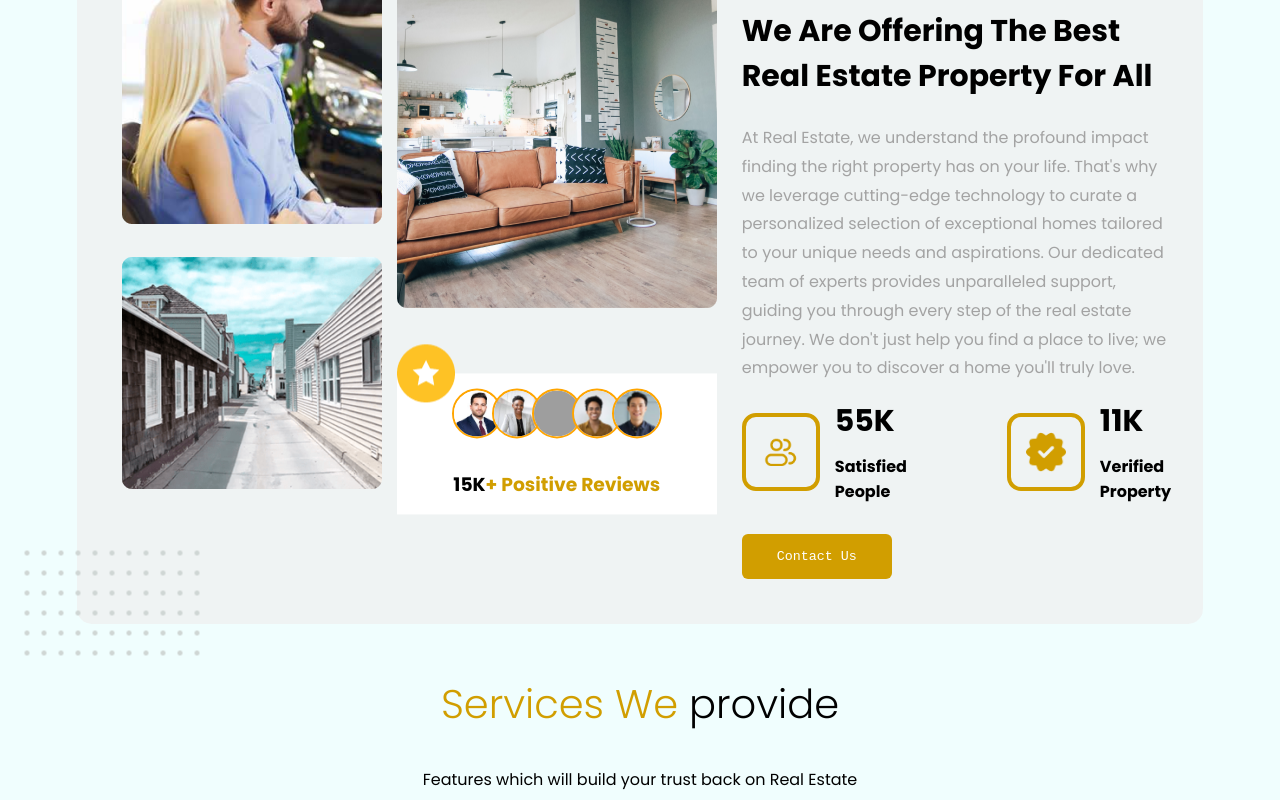
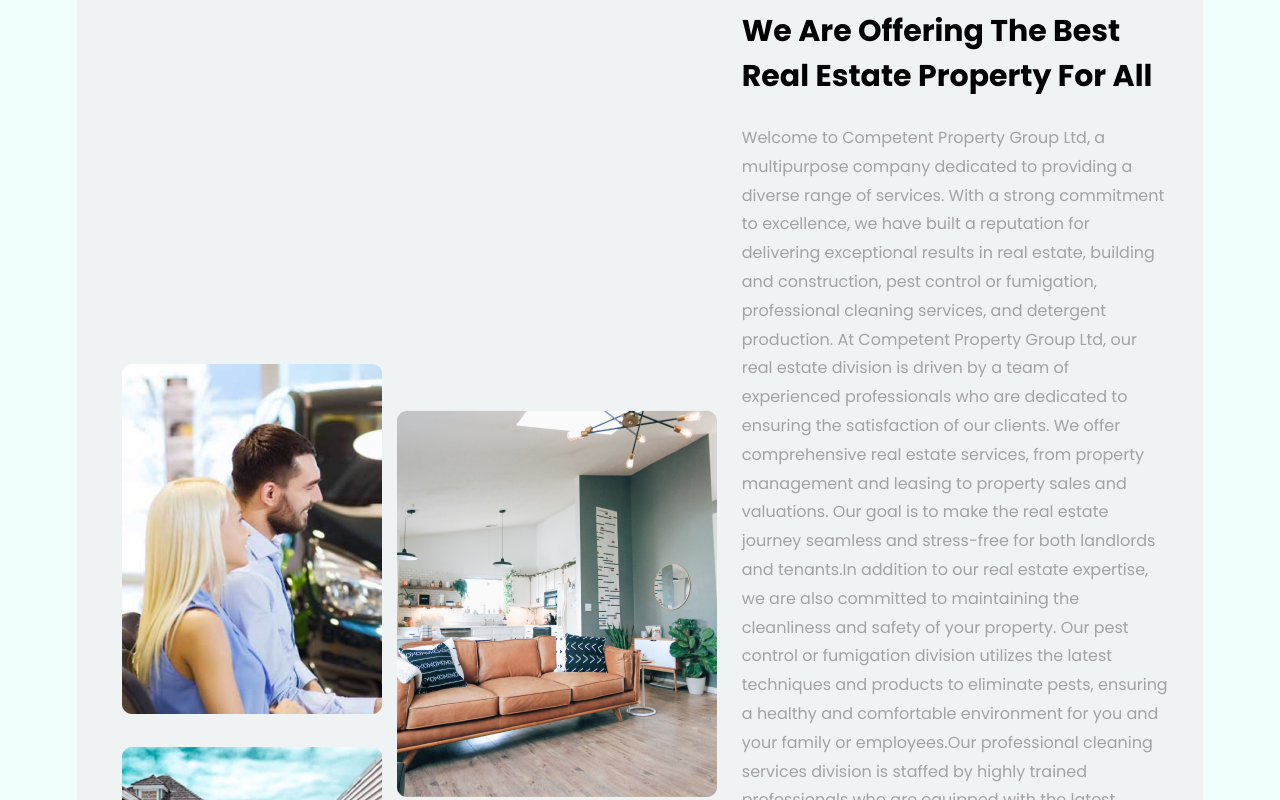
Before and after one commit to Real-World-Estate/real-estate-frontend, a React (Create React App) app: page / in a window 1280 px wide. Shown: the part 1780-2580 px from the top of the page. Built offline with nearby package versions, Linux system fonts and the light colour scheme; grey boxes are pictures that could not be loaded.

Commit message:
Added real world info about the company on the about section and footer

```diff
--- a/src/components/About.jsx
+++ b/src/components/About.jsx
@@ -1,22 +1,22 @@
-import React from 'react';
-import { about, icon, profile, vector } from '../assets';
-import Button from './Button';
+import React from "react";
+import { about, icon, profile, vector } from "../assets";
+import Button from "./Button";
 
 function About() {
   return (
-		<div className="about mg-top-lg" id='about'>
+    <div className="about mg-top-lg" id="about">
       <div className="about-content">
         <div className="about-images">
-					<img className="pic1" src={about.rect49} alt={'About pics'} />
-					<img className="pic2" src={about.rect51} alt={'About pics'} />
-					<img className="pic3" src={about.rect50} alt={'About pics'} />
+          <img className="pic1" src={about.rect49} alt={"About pics"} />
+          <img className="pic2" src={about.rect51} alt={"About pics"} />
+          <img className="pic3" src={about.rect50} alt={"About pics"} />
           <div className="about-review">
             <div className="about-review-people">
-							<img src={profile.profile1} alt={'Some profile pics'} />
-							<img src={profile.profile2} alt={'Some profile pics'} />
-							<img src={profile.profile3} alt={'Some profile pics'} />
-							<img src={profile.profile4} alt={'Some profile pics'} />
-							<img src={profile.profile5} alt={'Some profile pics'} />
+              <img src={profile.profile1} alt={"Some profile pics"} />
+              <img src={profile.profile2} alt={"Some profile pics"} />
+              <img src={profile.profile3} alt={"Some profile pics"} />
+              <img src={profile.profile4} alt={"Some profile pics"} />
+              <img src={profile.profile5} alt={"Some profile pics"} />
             </div>
             <h3>
               <span className="num">15K</span>
@@ -30,13 +30,39 @@ function About() {
           <h4>• WHO WE ARE</h4>
           <h2>We Are Offering The Best Real Estate Property For All</h2>
           <p>
-						At Real Estate, we understand the profound impact finding the right
-						property has on your life. That's why we leverage cutting-edge
-						technology to curate a personalized selection of exceptional homes
-						tailored to your unique needs and aspirations. Our dedicated team of
-						experts provides unparalleled support, guiding you through every
-						step of the real estate journey. We don't just help you find a place
-						to live; we empower you to discover a home you'll truly love.
+            Welcome to Competent Property Group Ltd, a multipurpose company
+            dedicated to providing a diverse range of services. With a strong
+            commitment to excellence, we have built a reputation for delivering
+            exceptional results in real estate, building and construction, pest
+            control or fumigation, professional cleaning services, and detergent
+            production. At Competent Property Group Ltd, our real estate
+            division is driven by a team of experienced professionals who are
+            dedicated to ensuring the satisfaction of our clients. We offer
+            comprehensive real estate services, from property management and
+            leasing to property sales and valuations. Our goal is to make the
+            real estate journey seamless and stress-free for both landlords and
+            tenants.In addition to our real estate expertise, we are also
+            committed to maintaining the cleanliness and safety of your
+            property. Our pest control or fumigation division utilizes the
+            latest techniques and products to eliminate pests, ensuring a
+            healthy and comfortable environment for you and your family or
+            employees.Our professional cleaning services division is staffed by
+            highly trained professionals who are equipped with the latest
+            cleaning tools and techniques. We understand the importance of a
+            clean and hygienic
+             space, whether it's a home, office, or commercial property. Our team
+            is dedicated to providing thorough and efficient cleaning services
+            that meet the unique needs of each client.Lastly, our detergent
+            production division is dedicated to creating high-quality and
+            effective cleaning products. We use innovative formulations and
+            rigorous testing to ensure that our detergents meet the highest
+            standards of quality and performance. Our range of products includes
+            laundry detergents, floor cleaners, and disinfectants, among
+            others.At Competent Property Group Ltd, we are committed to
+            providing exceptional services that exceed your expectations. Our
+            team of dedicated professionals is here to help you with all your
+            needs, ensuring that you have a positive and hassle-free experience.
+            Contact us today to learn more about how we can assist you.
           </p>
           <div className="about-us-icons">
             <div className="content">
@@ -68,25 +94,25 @@ function About() {
           </div>
           <Button
             STYLE="mb-top-lg"
-						color={'primary'}
-						text={'Contact Us'}
-						link={'/#contact-us'}
+            color={"primary"}
+            text={"Contact Us"}
+            link={"/#contact-us"}
           />
         </div>
       </div>
       <img
         src={vector.vectorDots}
-				alt={'Beautiful pictures'}
+        alt={"Beautiful pictures"}
         className="vector-top"
       />
       <img
         src={vector.vectorDots}
-				alt={'Beautiful pictures'}
+        alt={"Beautiful pictures"}
         className="vector-btm"
       />
       <img
         src={icon.iconBatch}
-				alt={'Beautiful pictures'}
+        alt={"Beautiful pictures"}
         className="icon-batch"
       />
     </div>
--- a/src/components/Footer.jsx
+++ b/src/components/Footer.jsx
@@ -1,5 +1,5 @@
-import React from 'react';
-import { foot } from '../assets';
+import React from "react";
+import { foot } from "../assets";
 
 function Footer() {
   return (
@@ -7,12 +7,15 @@ function Footer() {
       <div className="footer-container">
         <div className="footer-about item">
           <h3>
-						About Real <span>Estate</span> Competent <span>Property</span>{' '}
+            About Real <span>Estate</span> Competent <span>Property</span>{" "}
           </h3>
           <span className="text">
-						Lorem ipsum dolor sit amet consectetur, adipisicing elit. Illo
-						corrupti culpa quas quisquam, optio architecto ipsa qui quae minima
-						voluptate!
+            Welcome to Competent Property Group Ltd, a multipurpose company
+            dedicated to providing a diverse range of services. With a strong
+            commitment to excellence, we have built a reputation for delivering
+            exceptional results in real estate, building and construction, pest
+            control or fumigation, professional cleaning services, and detergent
+            production
           </span>
           <div className="socials">
             <a href="#facebook">
@@ -28,16 +31,16 @@ function Footer() {
         </div>
         <div className="company item">
           <h3>Company</h3>
-					<a href={'/#about'}>About</a>
+          <a href={"/#about"}>About</a>
           <a href="/#services">Features</a>
-					<a href={'/#portfolio'}>Works</a>
-					<a href={'/#experience'}>Careers</a>
+          <a href={"/#portfolio"}>Works</a>
+          <a href={"/#experience"}>Careers</a>
         </div>
         <div className="help item">
           <h3>Help</h3>
-					<a href={'/#about'}>Customer Support</a>
+          <a href={"/#about"}>Customer Support</a>
           <a href="/#services">Terms & Conditions</a>
-					<a href={'/#portfolio'}>Privacy Policy</a>
+          <a href={"/#portfolio"}>Privacy Policy</a>
         </div>
         <div className="contact item">
           <h3>Contacts</h3>
--- a/src/components/dashboard/DashBody.jsx
+++ b/src/components/dashboard/DashBody.jsx
@@ -2,36 +2,30 @@ import { useEffect, useState } from "react";
 import DashTable from "./DashTable";
 import Loader from "../Loader";
 import SortButton from "./SortButton";
+// `https://randomuser.me/api/?inc=name,email,phone&results=${results}`
 
 function DashBody() {
   const [users, setUsers] = useState([]);
   const [results, setResults] = useState(10);
+  const [getUpdatedStatus, setGetUpdatedStatus] = useState(false);
   const [isLoading, setIsLoading] = useState("false");
 
   useEffect(
     function () {
       setIsLoading(true);
-      fetch(
-        `https://calendar-api-cdef.onrender.com/getEvents`,
-        {
-          method: "get",
-          mode: "cors",
-        }
-        // `https://randomuser.me/api/?inc=name,email,phone&results=${results}`
-      )
+      fetch(`https://calendar-api-cedf.onrender.com/getEvents`)
         .then((response) => response.json())
         .then((data) => {
-          setUsers(data.results);
+          setUsers(data);
           setIsLoading(false);
         })
         .catch((error) => {
-          console.error(error);
+          console.log(error);
           setIsLoading(false);
         });
     },
-    [results]
+    [results, getUpdatedStatus]
   );
-  console.log(users);
 
   return (
     <div className="dashboard-body">
@@ -61,7 +55,15 @@ function DashBody() {
               <Loader />
             ) : users?.length > 0 ? (
               users?.map((user, i) => {
-                return <DashTable user={user} i={i} key={i} />;
+                return (
+                  <DashTable
+                    user={user}
+                    i={i}
+                    key={i}
+                    setUsers={setUsers}
+                    setGetUpdatedStatus={setGetUpdatedStatus}
+                  />
+                );
               })
             ) : (
               <tr>
--- a/src/components/dashboard/DashTable.jsx
+++ b/src/components/dashboard/DashTable.jsx
@@ -1,15 +1,41 @@
 import { useState } from "react";
 import { icon } from "../../assets";
+import Loader from "../Loader";
 
-const message =
-  "Lorem ipsum dolor, sit amet consectetur adipisicing elit. Maiores laudantium doloremque accusamus sequi, possimus quidem? Ea velit, enim culpa doloribus cumque laborum minus reprehenderit nihil.";
 const date = new Date();
 
-function DashTable({ user, i }) {
+function DashTable({ user, i, setUsers, setGetUpdatedStatus }) {
   const [showMessage, setShowMessage] = useState(false);
+  const [userStatus, setUserStatus] = useState(user?.status);
+  const [isLoading, setIsLoading] = useState("false");
 
   function changeStatus() {
-    console.log("Status Changed");
+    if (userStatus === true) {
+      return console.log("No need to change the status");
+    }
+    setIsLoading(!isLoading);
+    fetch(`https://calendar-api-cedf.onrender.com/updateEvent/${user?.email}`, {
+      method: "PATCH",
+      mode: "cors",
+    })
+      .then((response) => response.json())
+      .then((data) => {
+        setUserStatus(data?.status);
+        return fetch(`https://calendar-api-cedf.onrender.com/getEvents`)
+          .then((response) => response.json())
+          .then((data) => {
+            setUsers(data);
+            setIsLoading(false);
+          })
+          .catch((error) => {
+            console.log(error);
+            setIsLoading(false);
+          });
+      })
+      .catch((error) => {
+        console.log(error);
+        setIsLoading(false);
+      });
   }
 
   function handleShowMessage() {
@@ -23,18 +49,18 @@ function DashTable({ user, i }) {
     <>
       <tr className={`${showMessage === true ? "active" : ""}`}>
         <td>{i + 1}</td>
-        <td>{user?.name.first}</td>
-        <td>{user?.name.last}</td>
-        <td>{user?.phone}</td>
+        <td>{user?.first_name}</td>
+        <td>{user?.last_name}</td>
+        <td>{user?.contact}</td>
         <td>{user?.email}</td>
         <td>{date.toLocaleString()}</td>
-        <td onClick={handleShowMessage}>{message.slice(0, 19)} ...</td>
+        <td onClick={handleShowMessage}>{user?.message.slice(0, 19)} ...</td>
         <td>
           <button
             onClick={changeStatus}
-            className={`${i % 2 === 0 ? "completed" : "pending"}`}
+            className={`${userStatus === true ? "completed" : "pending"}`}
           >
-            Completed
+            {userStatus === true ? "Completed" : "Pending"}
           </button>
         </td>
         <td>
@@ -45,13 +71,14 @@ function DashTable({ user, i }) {
           />
         </td>
       </tr>
+
       {/* the message row */}
       {showMessage && (
         <tr className="view-message">
           <td colSpan="9">
             <div>
               <h4>Message</h4>
-              <p>{message}</p>
+              <p>{user?.message}</p>
             </div>
           </td>
         </tr>
```
Lines whose indentation alone changed are shown as unchanged.
